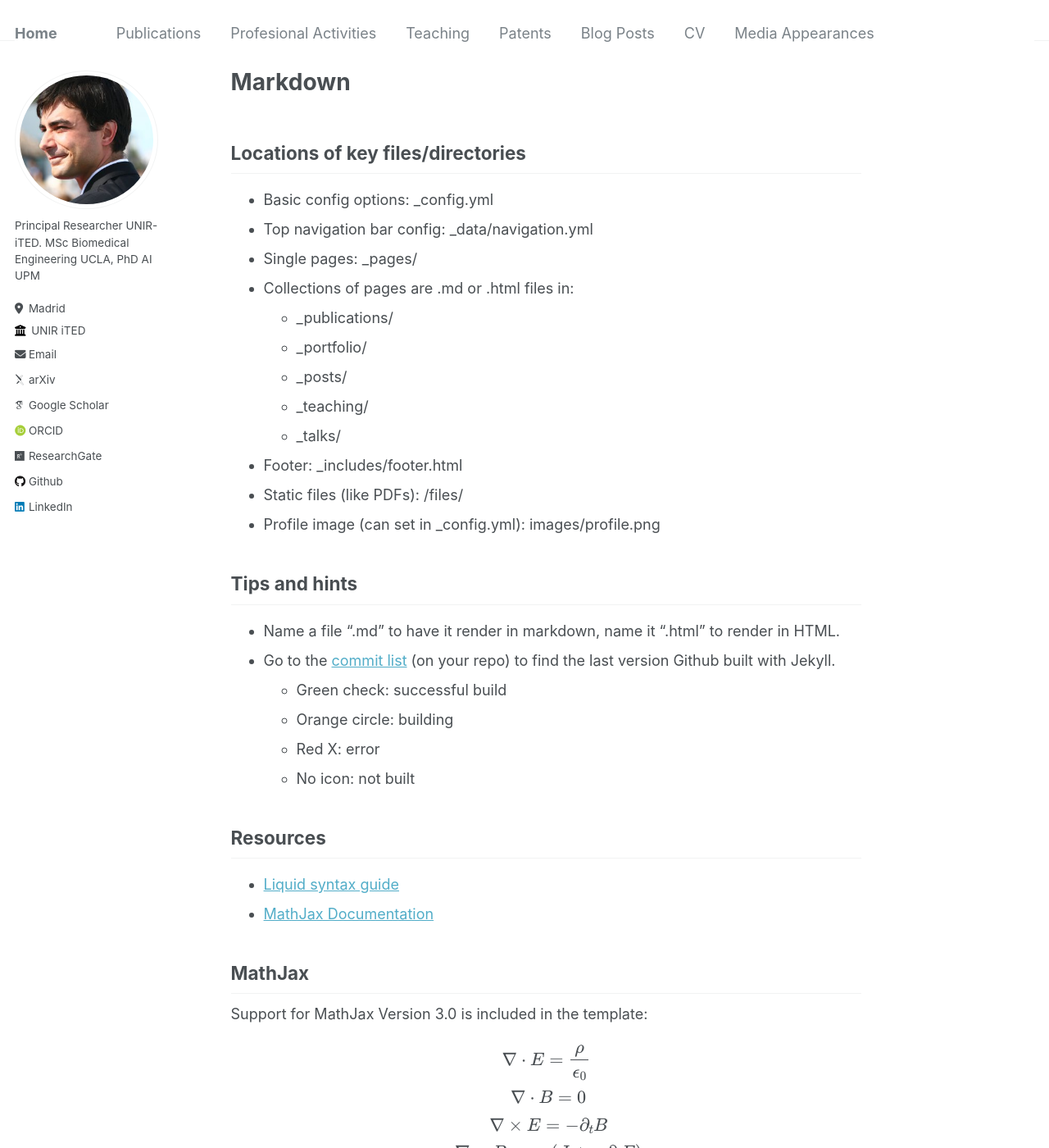
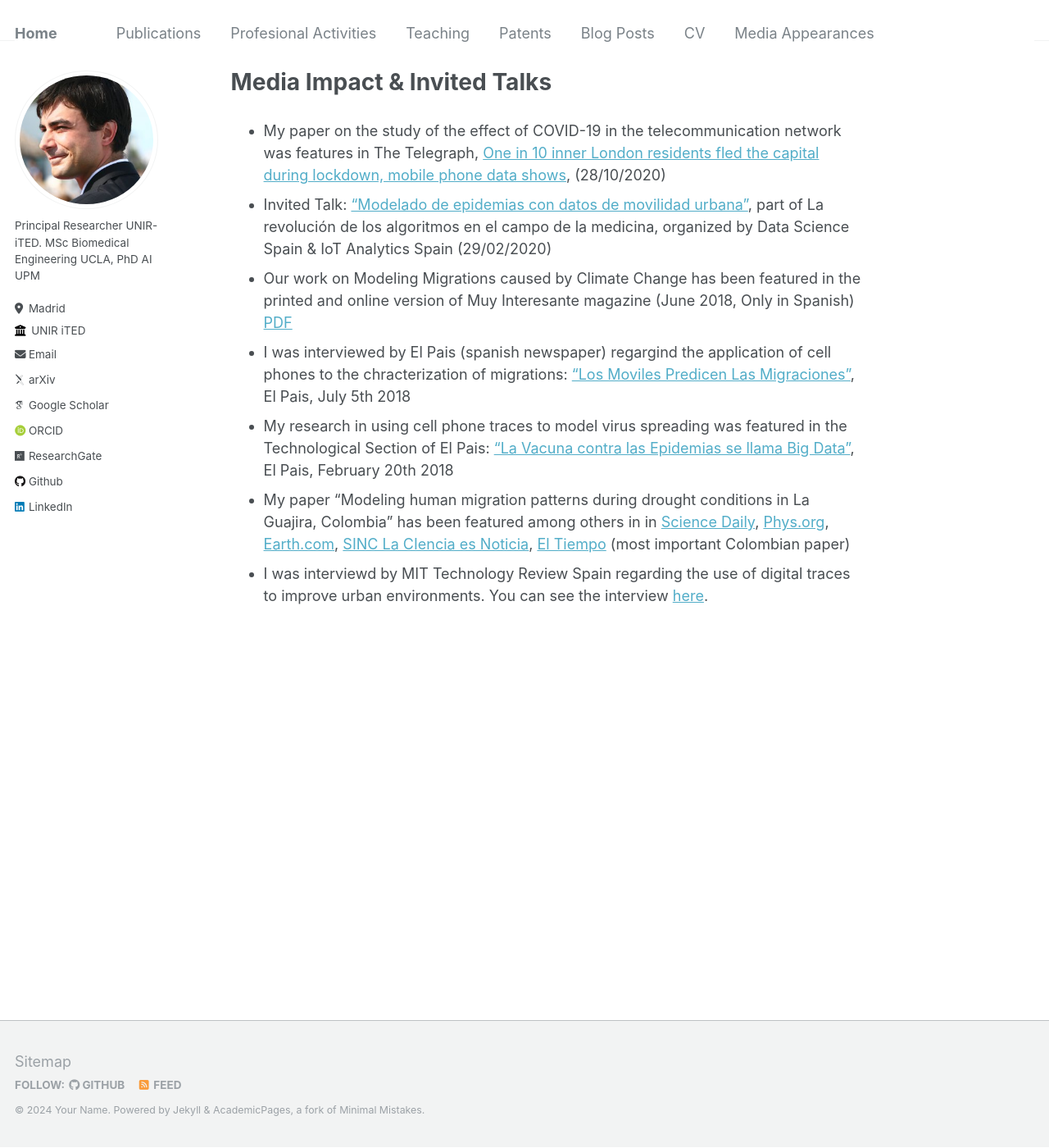
Before and after one commit to ENriqueFRiasM/enriquefriasm.github.io, a Jekyll site: the page built from _pages/markdown.md, in a window 1280 px wide and 1400 px high. Shown: the whole window at 82% size. Built offline with Jekyll 4.4.1, drawn with Linux system fonts in a browser that asks for light colours; some web fonts are replaced; some of the changed text lies outside the part shown.

Commit message:
Update markdown.md

````diff
--- a/_pages/markdown.md
+++ b/_pages/markdown.md
@@ -1,263 +1,17 @@
 ---
 permalink: /markdown/
-title: "Markdown"
+title: "Media Impact & Invited Talks"
 author_profile: true
 redirect_from:
   - /md/
   - /markdown.html
 ---
 
-## Locations of key files/directories
 
-* Basic config options: _config.yml
-* Top navigation bar config: _data/navigation.yml
-* Single pages: _pages/
-* Collections of pages are .md or .html files in:
-  * _publications/
-  * _portfolio/
-  * _posts/
-  * _teaching/
-  * _talks/
-* Footer: _includes/footer.html
-* Static files (like PDFs): /files/
-* Profile image (can set in _config.yml): images/profile.png
-
-## Tips and hints
-
-* Name a file ".md" to have it render in markdown, name it ".html" to render in HTML.
-* Go to the [commit list](https://github.com/academicpages/academicpages.github.io/commits/master) (on your repo) to find the last version Github built with Jekyll.
-  * Green check: successful build
-  * Orange circle: building
-  * Red X: error
-  * No icon: not built
-
-## Resources
- * [Liquid syntax guide](https://shopify.github.io/liquid/tags/control-flow/)
- * [MathJax Documentation](https://docs.mathjax.org/en/latest/)
-
-## MathJax
-
-Support for MathJax Version 3.0 is included in the template:
-
-$$
-\displaylines{
-\nabla \cdot E= \frac{\rho}{\epsilon_0} \\\
-\nabla \cdot B=0 \\\
-\nabla \times E= -\partial_tB \\\
-\nabla \times B  = \mu_0 \left(J + \varepsilon_0 \partial_t E \right)
-}
-$$
-
-The default delimiters of `$$...$$` and `\\[...\\]` are supported for displayed mathematics, while `\\(...\\)` should be used for in-line mathematics (ex., \\(a^2 + b^2 = c^2\\))
-
-**Note** that since Academic Pages uses Markdown which cases some interference with MathJax and LaTeX for escaping characters and new lines, although [some workarounds exist](https://math.codidact.com/posts/278763/278772#answer-278772).
-
-## Markdown guide
-
-Academic Pages uses [kramdown](https://kramdown.gettalong.org/index.html) for Markdown rendering, which has some differences from other Markdown implementations such as GitHub's. In addition to this guide, please see the [kramdown Syntax page](https://kramdown.gettalong.org/syntax.html) for full documentation.
-
-### Header three
-
-#### Header four
-
-##### Header five
-
-###### Header six
-
-## Blockquotes
-
-Single line blockquote:
-
-> Quotes are cool.
-
-## Tables
-
-### Table 1
-
-| Entry            | Item   |                                                              |
-| --------         | ------ | ------------------------------------------------------------ |
-| [John Doe](#)    | 2016   | Description of the item in the list                          |
-| [Jane Doe](#)    | 2019   | Description of the item in the list                          |
-| [Doe Doe](#)     | 2022   | Description of the item in the list                          |
-
-### Table 2
-
-| Header1 | Header2 | Header3 |
-|:--------|:-------:|--------:|
-| cell1   | cell2   | cell3   |
-| cell4   | ce
-ll5   | cell6   |
-|-----------------------------|
-| cell1   | cell2   | cell3   |
-| cell4   | cell5   | cell6   |
-|=============================|
-| Foot1   | Foot2   | Foot3   |
-
-## Definition Lists
-
-Definition List Title
-:   Definition list division.
-
-Startup
-:   A startup company or startup is a company or temporary organization designed to search for a repeatable and scalable business model.
-
-#dowork
-:   Coined by Rob Dyrdek and his personal body guard Christopher "Big Black" Boykins, "Do Work" works as a self motivator, to motivating your friends.
-
-Do It Live
-:   I'll let Bill O'Reilly [explain](https://www.youtube.com/watch?v=O_HyZ5aW76c "We'll Do It Live") this one.
-
-## Unordered Lists (Nested)
-
-  * List item one
-      * List item one
-          * List item one
-          * List item two
-          * List item three
-          * List item four
-      * List item two
-      * List item three
-      * List item four
-  * List item two
-  * List item three
-  * List item four
-
-## Ordered List (Nested)
-
-  1. List item one
-      1. List item one
-          1. List item one
-          2. List item two
-          3. List item three
-          4. List item four
-      2. List item two
-      3. List item three
-      4. List item four
-  2. List item two
-  3. List item three
-  4. List item four
-
-## Buttons
-
-Make any link standout more when applying the `.btn` class.
-
-## Notices
-
-Basic notices or call-outs are supported using the following syntax:
-
-```markdown
-**Watch out!** You can also add notices by appending `{: .notice}` to the line following paragraph.
-{: .notice}
-```
-
-which wil render as:
-
-**Watch out!** You can also add notices by appending `{: .notice}` to the line following paragraph.
-{: .notice}
-
-### Footnotes
-
-Footnotes can be useful for clarifying points in the text, or citing information.[^1] Markdown support numeric footnotes, as well as text as long as the values are unique.[^note]
-
-```markdown
-This is the regular text.[^1] This is more regular text.[^note]
-
-[^1]: This is the footnote itself.
-[^note]: This is another footnote.
-```
-
-[^1]: Such as this footnote.
-[^note]: When using text for footnotes markers, no spaces are permitted in the name.
-
-## HTML Tags
-
-### Address Tag
-
-<address>
-  1 Infinite Loop<br /> Cupertino, CA 95014<br /> United States
-</address>
-
-### Anchor Tag (aka. Link)
-
-This is an example of a [link](http://github.com "Github").
-
-### Abbreviation Tag
-
-The abbreviation CSS stands for "Cascading Style Sheets".
-
-*[CSS]: Cascading Style Sheets
-
-### Cite Tag
-
-"Code is poetry." ---<cite>Automattic</cite>
-
-### Code Tag
-
-You will learn later on in these tests that `word-wrap: break-word;` will be your best friend.
-
-You can also write larger blocks of code with syntax highlighting supported for some languages, such as Python:
-
-```python
-print('Hello World!')
-```
-
-or R:
-
-```R
-print("Hello World!", quote = FALSE)
-```
-
-### Strike Tag
-
-This tag will let you <strike>strikeout text</strike>.
-
-### Emphasize Tag
-
-The emphasize tag should _italicize_ text.
-
-### Insert Tag
-
-This tag should denote <ins>inserted</ins> text.
-
-### Keyboard Tag
-
-This scarcely known tag emulates <kbd>keyboard text</kbd>, which is usually styled like the `<code>` tag.
-
-### Preformatted Tag
-
-This tag styles large blocks of code.
-
-<pre>
-.post-title {
-  margin: 0 0 5px;
-  font-weight: bold;
-  font-size: 38px;
-  line-height: 1.2;
-  and here's a line of some really, really, really, really long text, just to see how the PRE tag handles it and to find out how it overflows;
-}
-</pre>
-
-### Quote Tag
-
-<q>Developers, developers, developers&#8230;</q> &#8211;Steve Ballmer
-
-### Strong Tag
-
-This tag shows **bold text**.
-
-### Subscript Tag
-
-Getting our science styling on with H<sub>2</sub>O, which should push the "2" down.
-
-### Superscript Tag
-
-Still sticking with science and Isaac Newton's E = MC<sup>2</sup>, which should lift the 2 up.
-
-### Variable Tag
-
-This allows you to denote <var>variables</var>.
-
-***
-**Footnotes**
-
-The footnotes in the page will be returned following this line, return to the section on <a href="#footnotes">Markdown Footnotes</a>.
+* My paper on the study of the effect of COVID-19 in the telecommunication network was features in The Telegraph,  [One in 10 inner London residents fled the capital during lockdown, mobile phone data shows](https://www.telegraph.co.uk/technology/2020/10/28/one-10-inner-london-residents-left-home-lockdown-mobile-phone/), (28/10/2020)
+* Invited Talk: ["Modelado de epidemias con datos de movilidad urbana"](https://telefonicatech.com/blog/meetups-2020-la-revolucion-de-los-algoritmos-en-el-campo-de-la-medicina), part of La revolución de los algoritmos en el campo de la medicina, organized by Data Science Spain & IoT Analytics Spain (29/02/2020)
+* Our work on Modeling Migrations caused by Climate Change has been featured in the printed and online version of Muy Interesante magazine  (June 2018, Only in Spanish) [PDF](https://enriquefriasm.github.io/files/paper1.pdf)
+* I was interviewed by El Pais (spanish newspaper) regargind the application of cell phones to the chracterization of migrations: ["Los Moviles  Predicen Las Migraciones"](https://elpais.com/tecnologia/2018/07/04/actualidad/1530700909_275801.html), El Pais, July 5th 2018
+* My research in using cell phone traces to model virus spreading was featured in the Technological Section of El Pais: ["La Vacuna contra las Epidemias se llama Big Data"](https://elpais.com/retina/2018/02/19/innovacion/1519039015_430916.html), El Pais, February 20th 2018
+* My paper  "Modeling human migration patterns during drought conditions in La Guajira, Colombia" has been featured among others in in [Science Daily](https://www.sciencedaily.com/releases/2018/06/180628120053.htm),  [Phys.org](https://phys.org/news/2018-06-smartphones-track-migrations-climate.html),  [Earth.com](https://www.earth.com/news/human-displacement-climate-change), [SINC La CIencia es Noticia](https://www.agenciasinc.es/Noticias/Rastrean-con-moviles-las-migraciones-debidas-al-cambio-climatico), [El Tiempo](https://www.eltiempo.com/vida/medio-ambiente/desplazamiento-por-cambio-climatico-en-la-guajira-235854) (most important Colombian paper)
+* I was interviewd by MIT Technology Review Spain regarding the use of digital traces to improve urban environments. You can see the interview [here](https://www.technologyreview.es/s/10660/los-datos-permiten-evaluar-si-las-politicas-de-urbanismo-funcionan).
````
